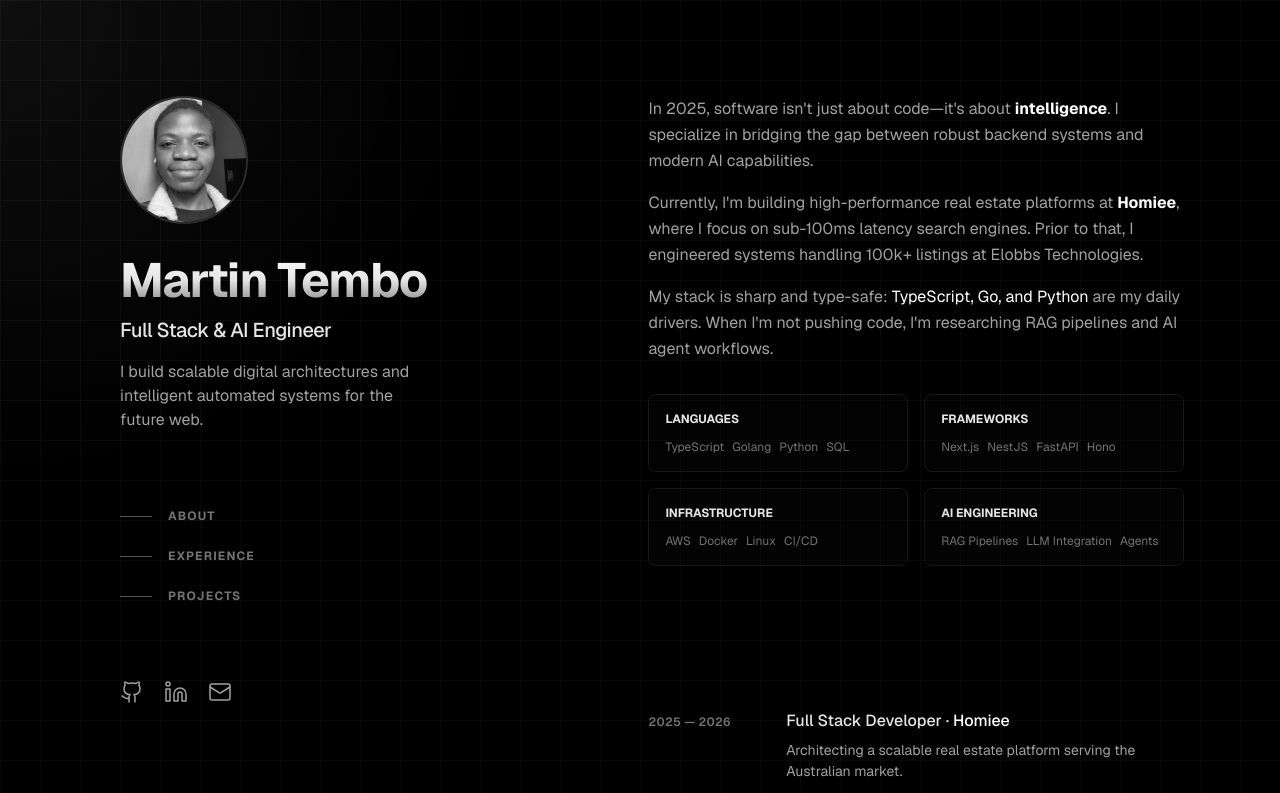
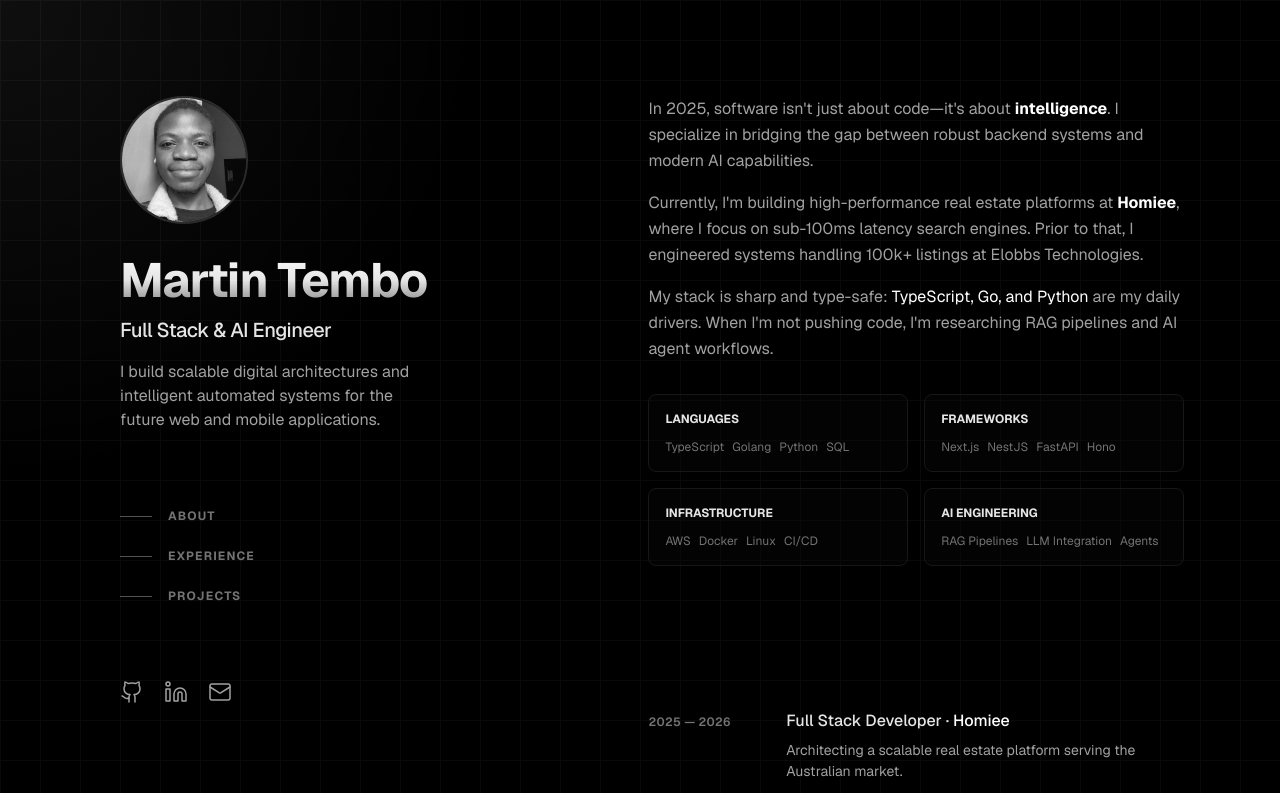
Before and after one commit to metina-platforms/martin-tembo, a Next.js app: page / in a window 1280 px wide. Shown: the top 793 px of the page. Built offline with nearby package versions, Linux system fonts and the light colour scheme.

Commit message:
Update description in Sidebar component

```diff
--- a/components/Sidebar.tsx
+++ b/components/Sidebar.tsx
@@ -43,7 +43,7 @@ const Sidebar = () => (
                     Full Stack & AI Engineer
                 </h2>
                 <p className="mt-4 max-w-xs leading-normal text-neutral-400">
-                    I build scalable digital architectures and intelligent automated systems for the future web.
+                    I build scalable digital architectures and intelligent automated systems for the future web and mobile applications.
                 </p>
             </motion.div>
 
```
